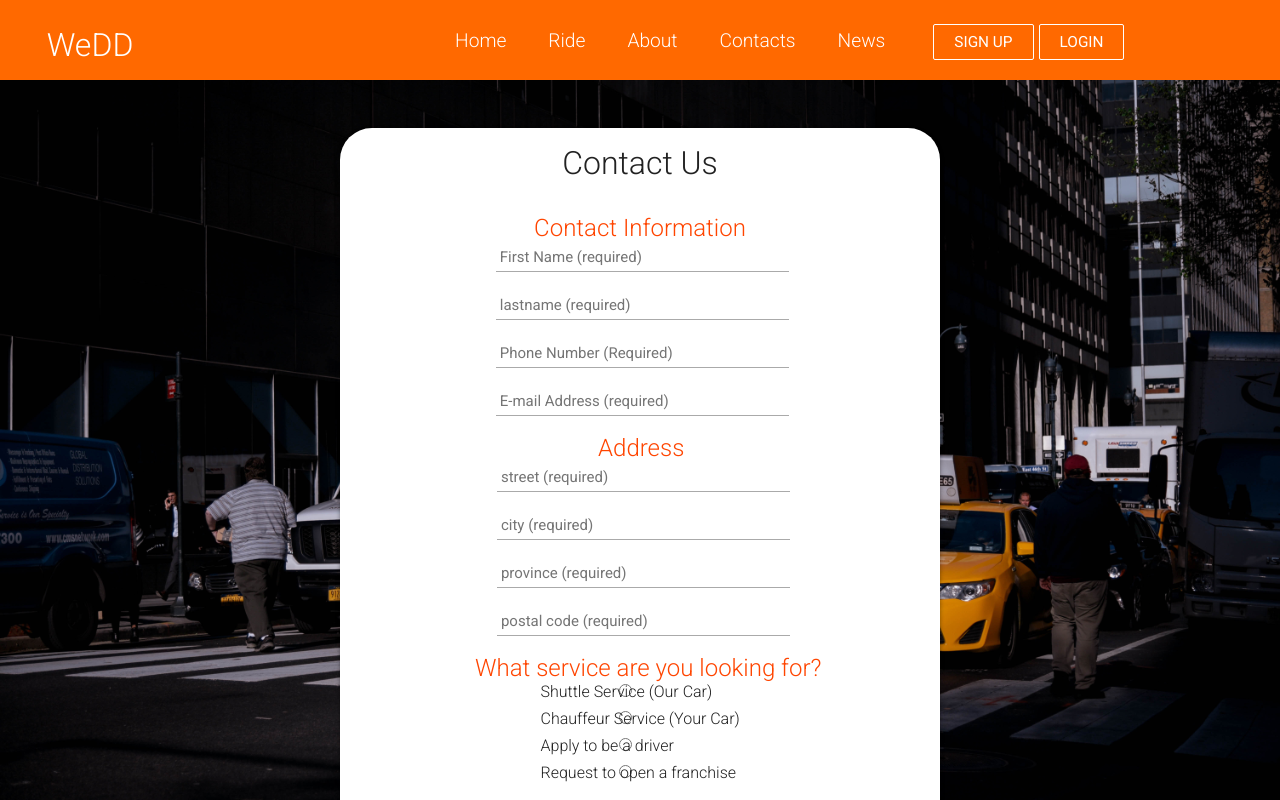
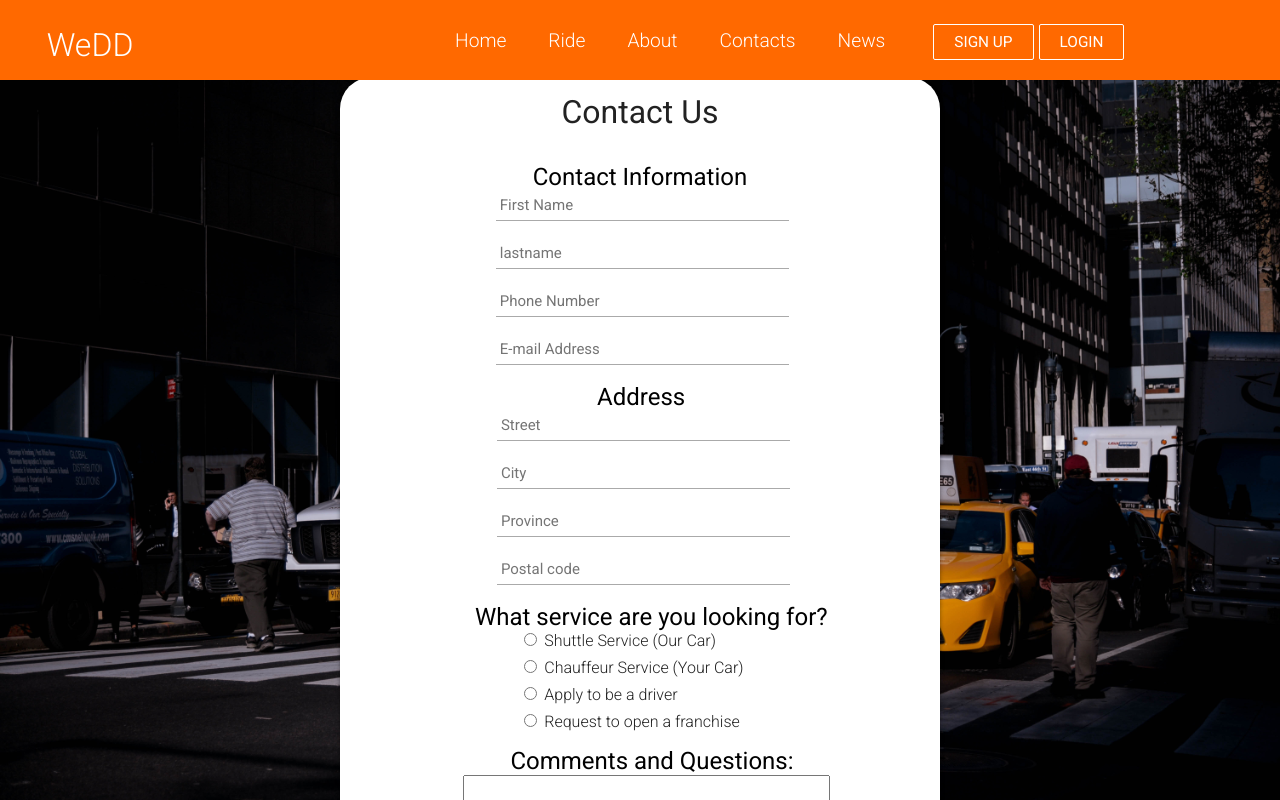
Before and after one commit to armaansinghjaj/Wedd-Fullstack-application, a React (Create React App) app in the folder client/: page /Contact in a window 1280 px wide. Shown: the top 800 px of the page. Built offline with nearby package versions, Linux system fonts and the light colour scheme.

Commit message:
css for contact/ride/login/signup

```diff
--- a/client/src/Pages/News.js
+++ b/client/src/Pages/News.js
@@ -1,5 +1,6 @@
 import React from 'react';
 import '../App.css';
+import Background from '../components/Background-news'
 import CardNews from '../components/CardNews';
 import Footer from '../components/Footer';
 
@@ -7,7 +8,7 @@ import Footer from '../components/Footer';
 export default function News() {
   return (
     <div>
-      <CardNews />
+      <Background />
       <Footer />
     </div>
   )
--- a/client/src/components/About.css
+++ b/client/src/components/About.css
@@ -31,7 +31,7 @@
 }
 
 #aboutus-h1 {
-    margin-top: 1% auto;
+    margin-top: 1%;
     color: #002d72;
 
 }
--- a/client/src/components/Contact.css
+++ b/client/src/components/Contact.css
@@ -1,8 +1,8 @@
 .contact-container{
     position: relative;
-    margin: 10% auto;
+    margin: 6% auto;
     width: 600px;
-    height: 61rem;
+    height: 59rem;
     background: #FFF;
     border-radius: 2em;
     box-shadow: 0 2px 4px rgba(0, 0, 0, 0.4);
@@ -10,7 +10,6 @@
 
 #contact-top {
     position: relative;
-
     bottom: 50%;
     text-align: center;
 }
@@ -24,13 +23,13 @@
 
 #contact-middle {
     position: relative;
-    width: 350px;
+    width: 375px;
     top: 32%;
     left: 22.5%;
 }
 
 #contact-bottom {
-    padding-top: 1em;
+    padding-top: 0.5em;
     position: relative;
     top: 50%;
     left: 2%;
@@ -40,27 +39,27 @@
 
 #commenti {
     position: relative;
-    left:9%;
+    left: 11%;
 }
 
-
 h2#font-format  {
-    color: orangered;
-    font-weight: 300;
+    color: black;
+    font-weight: 400;
 }
 
 #checklist-wrapper{
     margin-bottom: 0.5em;
 }
+
 #contact-label {
     position: relative;
     left: 15%;
 }
 
-input[type="radio"] {
+
+.contact-radio {
     position: relative;
     left: 13%;
-
 }
 
 #contact-info {
@@ -68,6 +67,7 @@ input[type="radio"] {
     text-align: center;
     padding-top: 1rem;
     margin-bottom: 2rem;
+    font-weight: 400;
 }
 
 input[id="contact-input"] {
@@ -95,14 +95,15 @@ input[id="contact-input"]:focus {
 
 input[id="contact-submit"] {
     position: relative;
-    top: 90%;
+    top: 60%;
     right: 31.5%;
-    width: 120px;
+    width: 9em;
     height: 2.5em;
     background: #16a085;
     border: none;
     border-radius: 2em;
     color: #FFF;
+    font-size: 1em;
     font-family: 'Roboto', sans-serif;
     font-weight: 500;
     text-transform: uppercase;
@@ -122,3 +123,11 @@ input[id="contact-submit"] {
     box-shadow: 0 1px 2px rgba(0, 0, 0, 0.4);
     transition: 0.1s ease;
 }
+
+.serviceerror-msg {
+    position: relative;
+    font-size: 0.8em;
+    left: 26%;
+    top: 0rem;
+    color: red;
+}
--- a/client/src/components/Contactus.js
+++ b/client/src/components/Contactus.js
@@ -1,46 +1,154 @@
-import React from 'react';
+import React, { useState } from 'react';
 import './Contact.css';
 
 function Contactus() {
+    //Monitors state of input
+    const [Firstname, setFirstname]=useState('');
+    const [FirstnameError, setFirstnameError]=useState('');
+    const [Lastname, setLastname]=useState('');
+    const [LastnameError, setLastnameError]=useState('');
+    const [Email, setEmail]=useState('');
+    const [EmailError, setEmailError]=useState('');
+    const [Phone, setPhone]=useState('');
+    const [PhoneError, setPhoneError]=useState('');
+    const [Street, setStreet]=useState('');
+    const [StreetError, setStreetError]=useState('');
+    const [City, setCity]=useState('');
+    const [CityError, setCityError]=useState('');
+    const [Province, setProvince]=useState('');
+    const [ProvinceError, setProvinceError]=useState('');
+    const [Postal, setPostal]=useState('');
+    const [PostalError, setPostalError]=useState('');
 
+    const [Our, setOur]=useState('');
+
+    const [Your, setYour]=useState('');
+
+    const [Apply, setApply]=useState('');
+
+    const [Franchise, setFranchise]=useState('');
+
+    const [ServiceError, setServiceError]=useState('');
+
+    const handleFirstnameChange=(e)=>{
+      setFirstnameError('');
+      setFirstname(e.target.value);
+    }
+
+    const handleLastnameChange=(e)=>{
+        setLastnameError('');
+        setLastname(e.target.value);
+    }
+    const handleEmailChange=(e)=>{
+        setEmailError('');
+        setEmail(e.target.value);
+    }
+    const handlePhoneChange=(e)=>{
+        setPhoneError('');
+        setPhone(e.target.value);
+    }
+    const handleStreetChange=(e)=>{
+      setStreetError('');
+      setStreet(e.target.value);
+    }
+    const handleCityChange=(e)=>{
+      setCityError('');
+      setCity(e.target.value);
+    }
+    const handleProvinceChange=(e)=>{
+    setProvinceError('');
+    setProvince(e.target.value);
+    }
+    const handlePostalChange=(e)=>{
+      setPostalError('');
+      setPostal(e.target.value);
+    }
+
+    const handleServiceChange=(e)=>{
+      setServiceError('');
+      setOur(e.target.value)
+      setYour(e.target.value)
+      setApply(e.target.value)
+      setFranchise(e.target.value)
+    }
+
+    const handleFormSubmit=(e)=>{
+      e.preventDefault();
+      //checking if Firstname is empty
+      if ( Firstname !== '' ? '' :  setFirstnameError('First name required'));
+
+      //checking if Lastname is empty
+      if ( Lastname !== '' ? '' :  setLastnameError('Last name required'));
+
+      //checking if Email is empty
+      if ( Email !== '' ? '' :  setEmailError('Email required'));
+
+      //checking if Phone is empty
+      if ( Phone !== '' ? '' :  setPhoneError('Phone number required'));
+
+      //checking if Street is empty
+      if ( Street !== '' ? '' :  setStreetError('Street location required'));
+
+      //checking if City is empty
+      if ( City !== '' ? '' :  setCityError('City location required'));
+
+      //checking if Province is empty
+      if ( Province !== '' ? '' :  setProvinceError('Province location required'));
+
+      //checking if Postal is empty
+      if ( Postal !== '' ? '' :  setPostalError('Postal location required'));
+
+      //checking if service type is empty
+      if ( (City!== '' && Province!== ''  && Street!== ''  && Postal!== '')   ? '' :  setServiceError('Service option required'));
+
+      }
 
     return (
         <div className='contact-container'>
-            <form>
-                  <p id='contact-info'>Contact Us</p>
+            <form onSubmit={handleFormSubmit}>
+                  <h2 id='contact-info'>Contact Us</h2>
                 <div id='contact-top'>
                   <h2 id='font-format'>Contact Information</h2>
-                  <input typeof='text' id='contact-input' placeholder='First Name (required)' required/>
-                  <input typeof='text' id='contact-input' placeholder='lastname (required)' required/>
-                  <input typeof='tel' id='contact-input' placeholder='Phone Number (Required)' required/>
-                  <input typeof='email' id='contact-input' placeholder='E-mail Address (required)' required/>
+                  <input typeof='text' id='contact-input' placeholder='First Name '  value={Firstname} onChange={handleFirstnameChange}/>
+                  {FirstnameError&&<div className='error-msg'>{FirstnameError}</div>}
+                  <input typeof='text' id='contact-input' placeholder='lastname ' value={Lastname} onChange={handleLastnameChange}/>
+                  {LastnameError&&<div className='error-msg'>{LastnameError}</div>}
+                  <input typeof='tel' id='contact-input' placeholder='Phone Number ' value={Phone} onChange={handlePhoneChange}/>
+                  {PhoneError&&<div className='error-msg'>{PhoneError}</div>}
+                  <input typeof='email' id='contact-input' placeholder='E-mail Address ' value={Email} onChange={handleEmailChange}/>
+                  {EmailError&&<div className='error-msg'>{EmailError}</div>}
                 </div>
 
                 <div id='contact-location'>
                   <h2 id='font-format'>Address</h2>
-                  <input typeof='text' id='contact-input' placeholder='street (required)' required/>
-                  <input typeof='text' id='contact-input' placeholder='city (required)' required/>
-                  <input typeof='text' id='contact-input' placeholder='province (required)' required/>
-                  <input typeof='text' id='contact-input' placeholder='postal code (required)' required/>
+                  <input typeof='text' id='contact-input' placeholder='Street ' value={Street} onChange={handleStreetChange}/>
+                  {StreetError&&<div className='error-msg'>{StreetError}</div>}
+                  <input typeof='text' id='contact-input' placeholder='City ' value={City} onChange={handleCityChange}/>
+                  {ProvinceError&&<div className='error-msg'>{CityError}</div>}
+                  <input typeof='text' id='contact-input' placeholder='Province ' value={Province} onChange={handleProvinceChange}/>
+                  {ProvinceError&&<div className='error-msg'>{ProvinceError}</div>}
+                  <input typeof='text' id='contact-input' placeholder='Postal code ' value={Postal} onChange={handlePostalChange}/>
+                  {PostalError&&<div className='error-msg'>{PostalError}</div>}
                 </div>
 
                 <div id='contact-middle'>
                   <h2 id='font-format'>What service are you looking for?</h2>
                   <div id='checklist-wrapper'>
-                    <input type='radio' name='r1' id='what' value='Ride'/>
+                    <input type='radio' name='r1' id='what' className='contact-radio' value={Our} onChange={handleServiceChange}/>
                     <label htmlFor="what" id='contact-label'>Shuttle Service (Our Car)</label>
                   </div>
                   <div id='checklist-wrapper'>
-                    <input type='radio'  name='r1'id='what1' value='Ride1'/>
+                    <input type='radio'  name='r1'id='what1' className='contact-radio' value={Your} onChange={handleServiceChange}/>
                     <label htmlFor="what1" id='contact-label'>Chauffeur Service (Your Car)</label>
                   </div>
                   <div id='checklist-wrapper'>
-                    <input type='radio' name='r1' id='what2' value='Drive'/>
+                    <input type='radio' name='r1' id='what2' className='contact-radio' value={Apply} onChange={handleServiceChange}/>
                     <label htmlFor="what2" id='contact-label'>Apply to be a driver</label>
                   </div>
                   <div id='checklist-wrapper'>
-                    <input type='radio' name='r1' id='what3' value='Own'/>
+                    <input type='radio' name='r1' id='what3' className='contact-radio' value={Franchise} onChange={handleServiceChange}/>
                     <label htmlFor="what3" id='contact-label'>Request to open a franchise</label>
+                    {ServiceError&&<div className='serviceerror-msg'>{ServiceError}</div>}
                   </div>
                 </div>
 
--- a/client/src/components/Rideform.css
+++ b/client/src/components/Rideform.css
@@ -118,12 +118,9 @@ input [id="ride-submit"]:active {
 
 .ride-checklist {
   position: relative;
+  left: 41%;
 }
 
-input[type="radio"] {
-  position: relative;
-  left: 41%;
-}
 #payment-label {
     position: relative;
     left: 42%;
@@ -133,7 +130,7 @@ input[type="radio"] {
 .paymenterror-msg {
   width: 10rem;
   position: relative;
-  right: 6.8rem;
+  left: 11rem;
   top: 0rem;
   color: red;
 }
--- a/client/src/components/Rideform.js
+++ b/client/src/components/Rideform.js
@@ -66,17 +66,13 @@ function Rideform() {
         setApple(e.target.value)
     }
 
-
-
-
-
     const handleFormSubmit=(e)=>{
         e.preventDefault();
         //checking if Firstname is empty
         if ( Firstname !== '' ? '' :  setFirstnameError('First name required'));
 
         //checking if Lastname is empty
-        if ( Lastname !== '' ? '' :  setLastnameError(' required'));
+        if ( Lastname !== '' ? '' :  setLastnameError('Last name required'));
 
         //checking if Email is empty
         if ( Email !== '' ? '' :  setEmailError('Email required'));
@@ -103,35 +99,36 @@ function Rideform() {
                 <form onSubmit={handleFormSubmit}>
                     <div className='ride-left'>
                         <h2 id='ride-contact'>Contact Information:</h2>
-                    <input className="ride-Fnamei" placeholder='First Name ' id='ride-input' type='text' value={Firstname} onChange={handleFirstnameChange}
-/>
+
+                        <input className="ride-Fnamei" placeholder='First Name ' id='ride-input' type='text' value={Firstname} onChange={handleFirstnameChange}/>
                         {FirstnameError&&<div className='error-msg'>{FirstnameError}</div>}
-                    <input className="ride-Lnamei" placeholder='Last Name ' id='ride-input' type='text' value={Lastname} onChange={handleLastnameChange}
-/>
+
+                        <input className="ride-Lnamei" placeholder='Last Name ' id='ride-input' type='text' value={Lastname} onChange={handleLastnameChange}/>
                         {LastnameError&&<div className='error-msg'>{LastnameError}</div>}
-                    <input className="ride-emaili" placeholder='Email ' id='ride-input' type='email' value={Email} onChange={handleEmailChange}
-/>
+
+                        <input className="ride-emaili" placeholder='Email ' id='ride-input' type='email' value={Email} onChange={handleEmailChange}/>
                         {EmailError&&<div className='error-msg'>{EmailError}</div>}
-                    <input className="ride-phonei" placeholder='Phone number' id='ride-input' type='tel' value={Phone} onChange={handlePhoneChange}
-/>
+
+                        <input className="ride-phonei" placeholder='Phone number' id='ride-input' type='tel' value={Phone} onChange={handlePhoneChange}/>
                         {PhoneError&&<div className='error-msg'>{PhoneError}</div>}
                     </div>
 
                     <div className='ride-right'>
                         <h2 className='ride-location'>Location:</h2>
-                    <input className="ride-Paddri" placeholder='Pick-up Location ' id='ride-input' type='text' value={Pickup} onChange={handlePickupChange}
-/>
+
+                        <input className="ride-Paddri" placeholder='Pick-up Location ' id='ride-input' type='text' value={Pickup} onChange={handlePickupChange}/>
                         {PickupError&&<div className='error-msg'>{PickupError}</div>}
-                    <input className="ride-Daddri" placeholder='Drop-off Location' id='ride-input' type='text' value={Dropoff} onChange={handleDropoffChange}
-/>
+
+                        <input className="ride-Daddri" placeholder='Drop-off Location' id='ride-input' type='text' value={Dropoff} onChange={handleDropoffChange}/>
                         {DropoffError&&<div className='error-msg'>{DropoffError}</div>}
+
                         <label>Pickup time:</label>
-                    <input className="pickup-time" placeholder='Pick-up time ' id='ride-input' type='time' value={Date} onChange={handleDateChange}
-/>
+                        <input className="pickup-time" placeholder='Pick-up time ' id='ride-input' type='time' value={Date} onChange={handleDateChange}/>
                         {DateError&&<div className='error-msg'>{DateError}</div>}
                     </div>
 
                     <div className='ride-bottom'>
+
                         <h2 class='payment-type'>Payment Type:</h2>
 
                         <div id='ride-checklist'>
@@ -140,25 +137,24 @@ function Rideform() {
                         <label id='payment-label' htmlFor='ride'>Pay-Pal</label>
                         </div>
 
-
                         <div id='ride-checklist'>
                         <input type='radio'  name='r1'id='ride1' class='ride-checklist' value='Credit' onChange={handlePaymentChange}/>
                         <label id='payment-label' htmlFor='ride1'>Credit Card</label>
+                        </div>
 
-                            </div>
                         <div id='ride-checklist'>
                         <input type='radio' name='r1' id='ride2' class='ride-checklist' value='Apple' onChange={handlePaymentChange}/>
                         <label id='payment-label' htmlFor='ride2'>Apple pay</label>
                         </div>
+
                         <div id='ride-checklist'>
                         <input type='radio' name='r1' id='ride3' class='ride-checklist' value='Debit' onChange={handlePaymentChange}/>
                         <label id='payment-label' htmlFor='ride3'>Debit card</label>
                         </div>
+
                         <div id='ride-checklist'>
                         {PaymentError&&<div className='paymenterror-msg'>{PaymentError}</div>}
                         </div>
-
-
 
                         <input type="submit" id='ride-submit' value="Submit"></input>
                     </div>
--- a/client/src/components/SignupForm.js
+++ b/client/src/components/SignupForm.js
@@ -141,17 +141,13 @@ function SignupForm() {
             <i id='Facebook-login' className="fa-brands fa-facebook"/>
             Sign up with Facebook
             </button>
-            <button className="social-signin Apple">
-            <i id='Apple-login' className="fa-brands fa-apple"/>
-            Sign up with Apple
-            </button>
             <button className="social-signin google">
             <i id='Google-login' className="fa-brands fa-google"/>
             Sign up with Google
             </button>
         </div>
         </form>
-                <div id='link-container'>
+                <div id='loginlink-container'>
                     <span id='login-text'>Already have an account?</span>
                     <Link to='/login' className='login-route'>Login</Link>
                 </div>
```
Also changed, not shown: client/src/components/Aboutus.js (+12 -1 lines), client/src/components/CardNews.css (+5 -8 lines), client/src/components/LoginForm.css (+4 -12 lines), client/src/components/LoginForm.js (+2 -6 lines), client/src/components/SignupForm.css (+6 -19 lines). Lines whose indentation alone changed are shown as unchanged.
